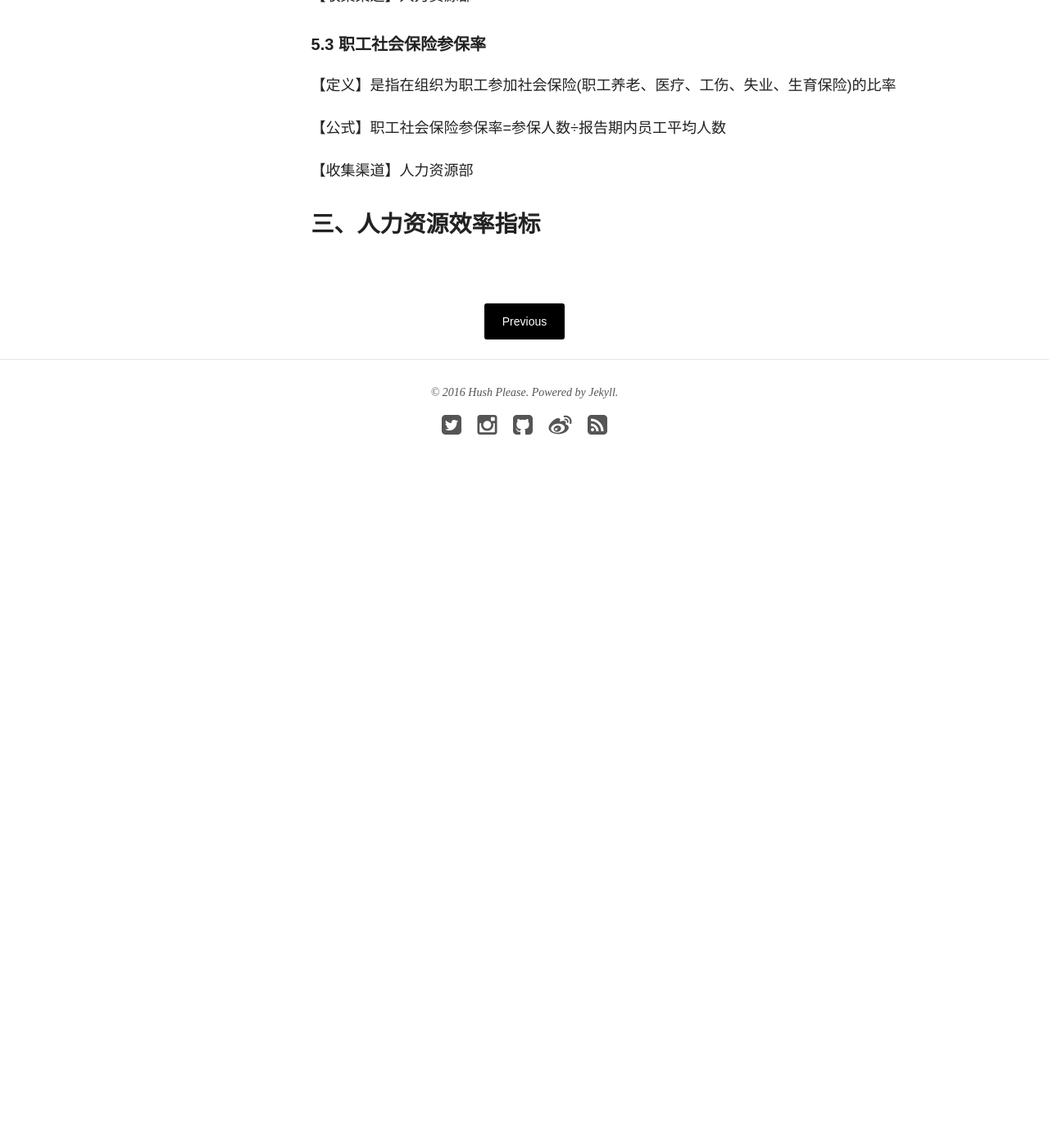
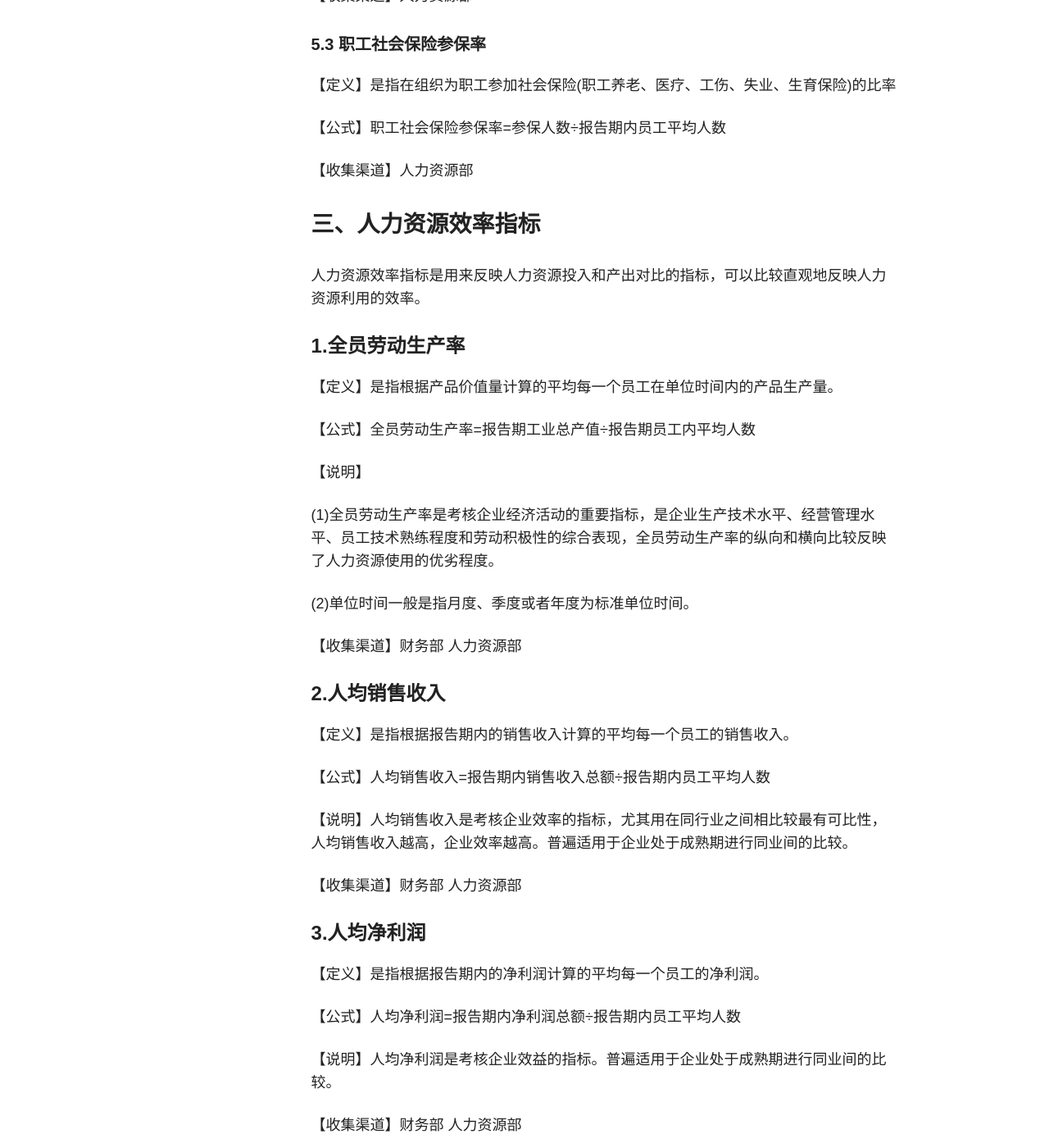
Before and after one commit to hushPlease/hushPlease.github.io, a Jekyll site: the page built from _posts/articles/2016-08-18-human-resources-analysis-index-database-and-model.md, in a window 1280 px wide and 1400 px high, scrolled down 22098 px. Shown: the whole window at 82% size. Built offline with Jekyll 4.4.1, drawn with Linux system fonts in a browser that asks for light colours; nearby versions of some CDN libraries; before the commit the page ends 22728 px from its top, so only the background shows below that; some of the changed text lies outside the part shown.

Commit message:
Update post.

```diff
--- a/_posts/articles/2016-08-18-human-resources-analysis-index-database-and-model.md
+++ b/_posts/articles/2016-08-18-human-resources-analysis-index-database-and-model.md
@@ -654,3 +654,73 @@
 【收集渠道】人力资源部
 
 ### 三、人力资源效率指标
+
+人力资源效率指标是用来反映人力资源投入和产出对比的指标，可以比较直观地反映人力资源利用的效率。
+
+#### 1.全员劳动生产率
+
+【定义】是指根据产品价值量计算的平均每一个员工在单位时间内的产品生产量。
+
+【公式】全员劳动生产率=报告期工业总产值÷报告期员工内平均人数
+
+【说明】
+
+(1)全员劳动生产率是考核企业经济活动的重要指标，是企业生产技术水平、经营管理水平、员工技术熟练程度和劳动积极性的综合表现，全员劳动生产率的纵向和横向比较反映了人力资源使用的优劣程度。
+
+(2)单位时间一般是指月度、季度或者年度为标准单位时间。
+
+【收集渠道】财务部 人力资源部
+
+#### 2.人均销售收入
+
+【定义】是指根据报告期内的销售收入计算的平均每一个员工的销售收入。
+
+【公式】人均销售收入=报告期内销售收入总额÷报告期内员工平均人数
+
+【说明】人均销售收入是考核企业效率的指标，尤其用在同行业之间相比较最有可比性，人均销售收入越高，企业效率越高。普遍适用于企业处于成熟期进行同业间的比较。
+
+【收集渠道】财务部 人力资源部
+
+#### 3.人均净利润
+
+【定义】是指根据报告期内的净利润计算的平均每一个员工的净利润。
+
+【公式】人均净利润=报告期内净利润总额÷报告期内员工平均人数
+
+【说明】人均净利润是考核企业效益的指标。普遍适用于企业处于成熟期进行同业间的比较。
+
+【收集渠道】财务部 人力资源部
+
+#### 4.万元工资销售收入
+
+【定义】是指根据报告期内的销售收入计算的平均每万元工资所能产生的销售收入。
+
+【公式】万元工资销售收入=报告期内销售收入总额÷报告期内工资总额
+
+【说明】一般而言，万元工资销售收入越高，企业效率越高。
+
+【收集渠道】财务部 人力资源部
+
+#### 5.万元工资净利润
+
+【定义】是指根据报告期内的净利润计算的平均每万元工资所能产生的净利润。
+
+【公式】万元工资净利润=报告期内净利润总额÷报告期内工资总额
+
+【说明】一般而言，万元工资净利润越高，企业效益越高。
+
+【收集渠道】财务部 人力资源部
+
+#### 6.万元人工成本净利润
+
+【定义】是指根据报告期内的净利润计算的每投入单位人工成本所产生的净利润。
+
+【公式】
+
+&emsp;&emsp;&emsp;&emsp;万元人工成本净利润=报告期内净利润总额÷报告期内人工成本
+
+&emsp;&emsp;&emsp;&emsp;人工成本=工资总额+保险总额
+
+【说明】人工成本属于企业新创造价值中的一个部分，是企业为取得新创造价值和利润必须付出的代价，同时又是企业将一部分新创造价值以直接和间接方式对职工的全部支出。理论上讲人工成本包含从业人员劳动报酬、社会保险费用、职工福利费用、职工教育费用、劳动保护费用、职工住房费用及其它人工成本。
+
+【收集渠道】财务部 人力资源部
```
Also changed, not shown: other parts of _posts/articles/2016-08-18-human-resources-analysis-index-database-and-model.md (+1 -1 lines).
